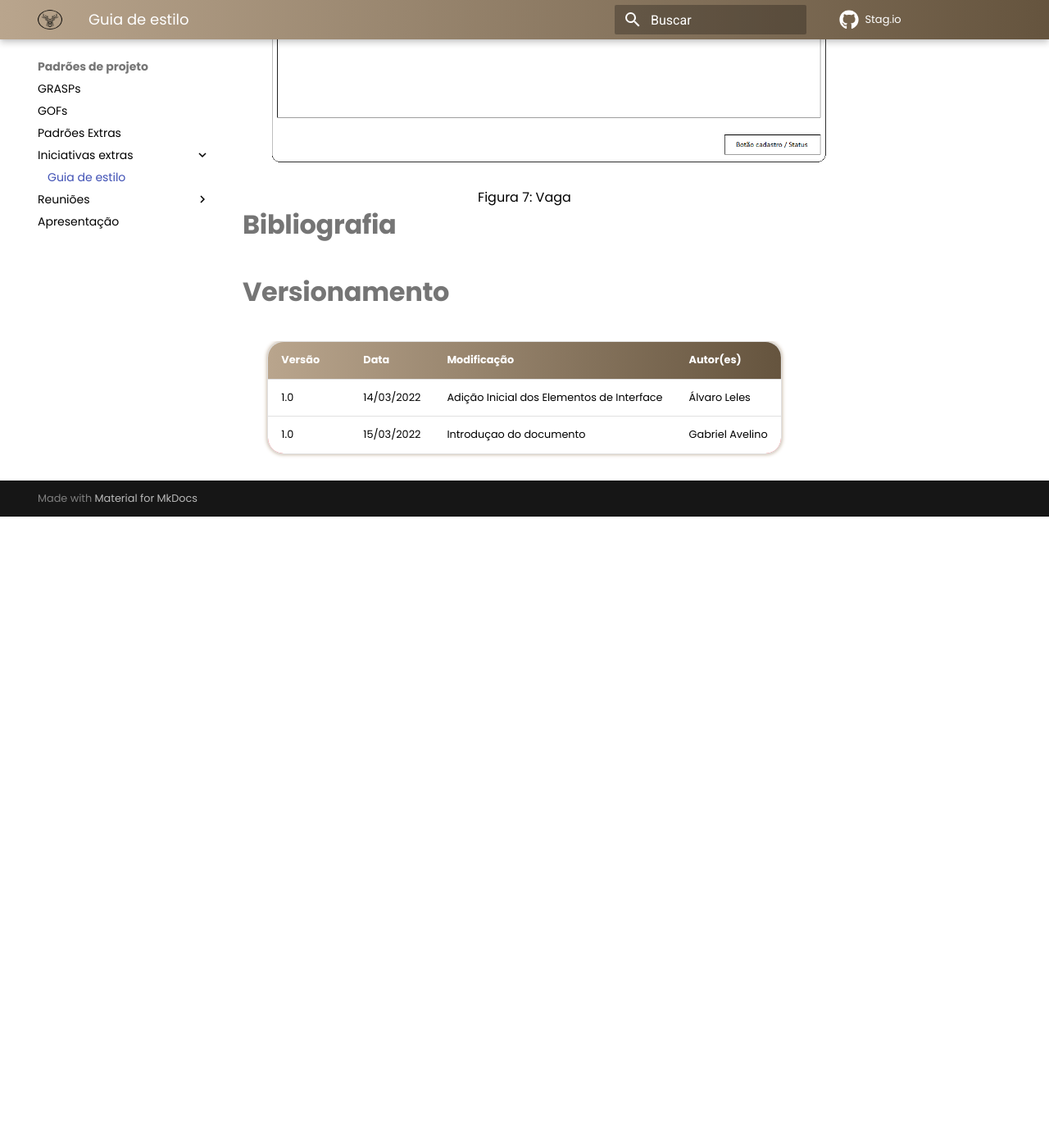
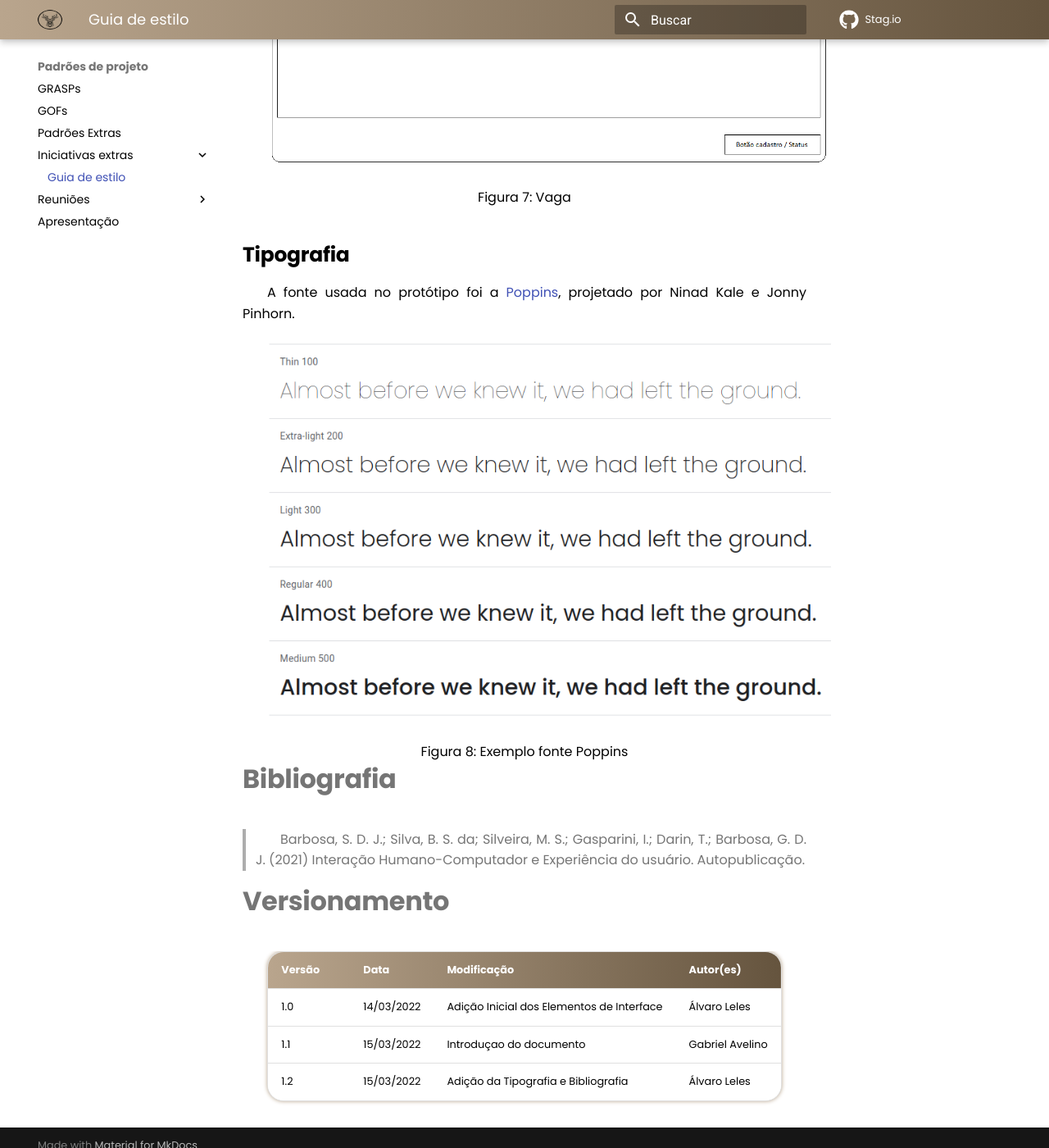
Before and after one commit to UnBArqDsw2021-2/2021.2_G3_stag.io, an MkDocs documentation site: the page built from docs/PadroesDeProjeto/IE/GuiaDeEstilo.md, in a window 1280 px wide and 1400 px high, scrolled down 3873 px. Shown: the whole window at 82% size. Built offline with MkDocs 1.6.1 and Material for MkDocs 9.7.7, drawn with Linux system fonts in a browser that asks for light colours; comment, search, counter and statistics services are not loaded; before the commit the page ends 4503 px from its top, so only the background shows below that.

Commit message:
Adição da Tipografia e Bibliografia

```diff
--- a/docs/PadroesDeProjeto/IE/GuiaDeEstilo.md
+++ b/docs/PadroesDeProjeto/IE/GuiaDeEstilo.md
@@ -37,11 +37,21 @@ O guia de estilo tem como público alvo os membros da equipe do projeto, para qu
 [![Vaga](../../assets/PadroesDeProjeto/GuiaDeEstilo/Vaga.png)](../../assets/PadroesDeProjeto/GuiaDeEstilo/Vaga.png)
 <center>Figura 7: Vaga</center>
 
+## Tipografia
+
+A fonte usada no protótipo foi a <a href="https://fonts.google.com/specimen/Poppins?preview.text_type=custom" target="_blank">Poppins</a>, projetado por Ninad Kale e Jonny Pinhorn.
+
+[![ExempFontPoppins](../../assets/PadroesDeProjeto/GuiaDeEstilo/poppins_example.png)](../../assets/PadroesDeProjeto/GuiaDeEstilo/poppins_example.png)
+<center>Figura 8: Exemplo fonte Poppins</center>
+
 # Bibliografia
+
+> Barbosa, S. D. J.; Silva, B. S. da; Silveira, M. S.; Gasparini, I.; Darin, T.; Barbosa, G. D. J. (2021) Interação Humano-Computador e Experiência do usuário. Autopublicação.
 
 # Versionamento
 
 Versão | Data | Modificação | Autor(es) |
 |--|--|--|--|
 | 1.0 | 14/03/2022 | Adição Inicial dos Elementos de Interface | Álvaro Leles |
-| 1.0 | 15/03/2022 | Introduçao do documento | Gabriel Avelino |
+| 1.1 | 15/03/2022 | Introduçao do documento | Gabriel Avelino |
+| 1.2 | 15/03/2022 | Adição da Tipografia e Bibliografia | Álvaro Leles |
```
Also changed, not shown: docs/assets/PadroesDeProjeto/GuiaDeEstilo/poppins_example.png (added).
